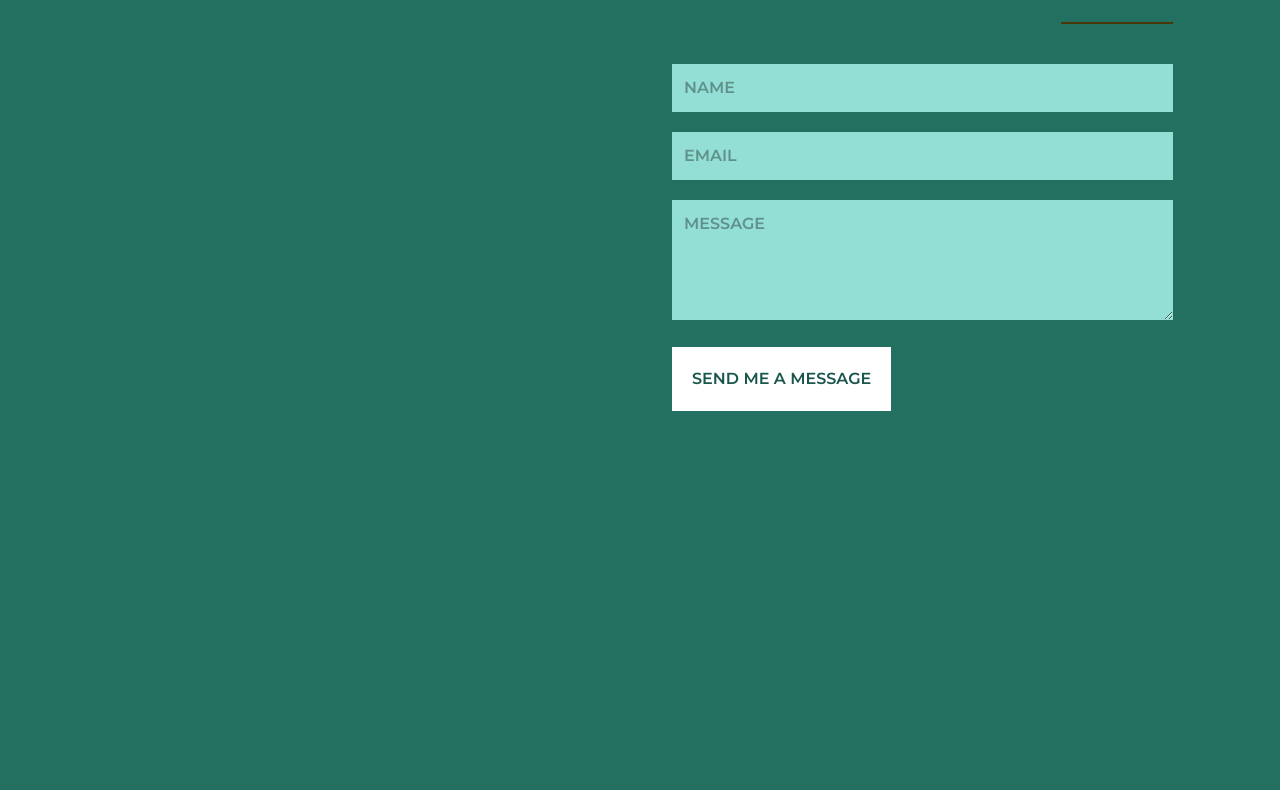
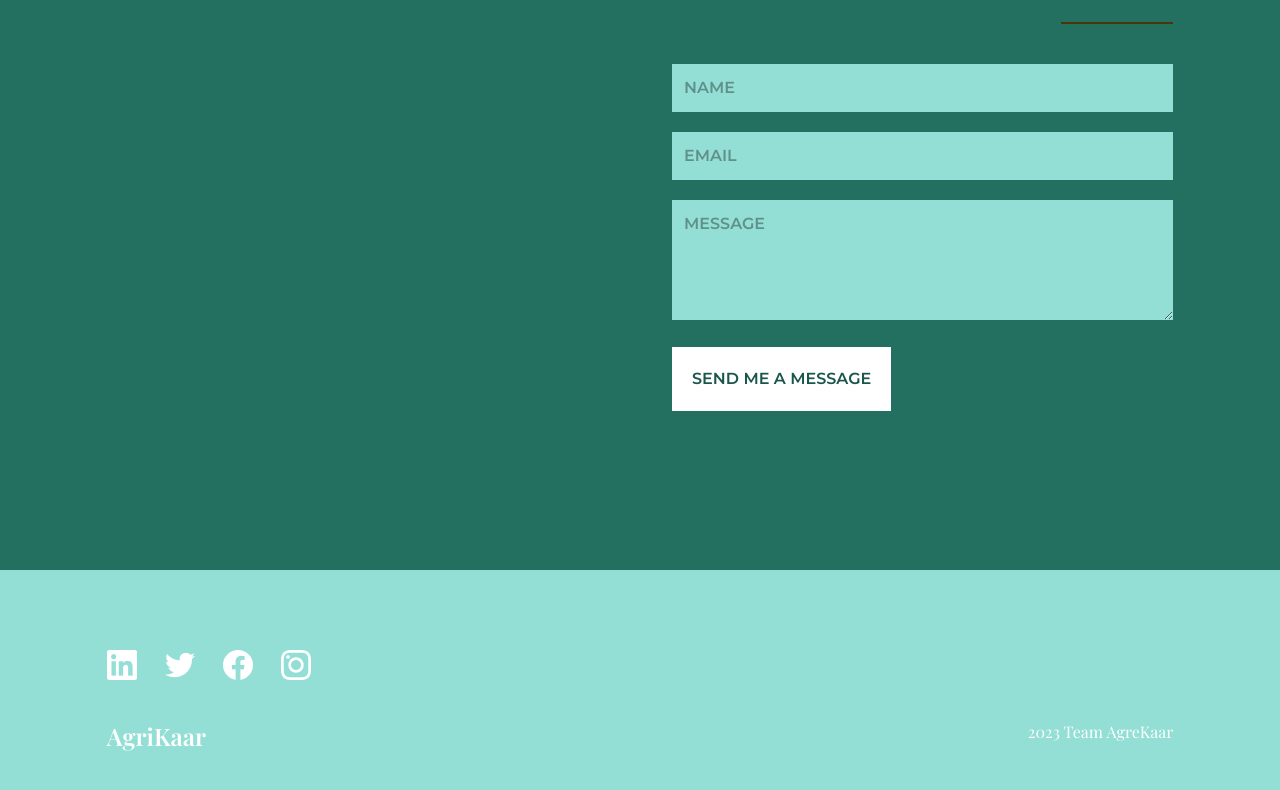
Before and after one commit to PikachuTheFarmer/everything, a React (Vite) app in the folder website/: page / in a window 1280 px wide. Shown: the part 4786-5576 px from the top of the page. Before the commit the page ends 5389 px from the top, so only its background shows below. Built offline with nearby package versions, Linux system fonts and the light colour scheme.

Commit message:
added footer

```diff
--- a/website/src/App.jsx
+++ b/website/src/App.jsx
@@ -11,6 +11,8 @@ import Services from "./scenes/Services";
 import Blogs from "./scenes/Blogs";
 import { Input, Space } from "antd";
 import Contact from './scenes/Contact'
+import Footer from "./scenes/Footer";
+
 
 const { Search } = Input;
 
@@ -125,6 +127,7 @@ const App = () => {
             <Contact />
           </motion.div>
         </div>
+        <Footer></Footer>
     </div>
   );
 };
--- /dev/null
+++ b/website/src/components/SocialMediaIcons.jsx
@@ -0,0 +1,44 @@
+import linkdin from '../assets/linkedin.png'
+import twitter from '../assets/twitter.png'
+import facebook from '../assets/facebook.png'
+import instagram from '../assets/instagram.png'
+const SocialMediaIcons = () => {
+  return (
+    <div className="flex justify-center md:justify-start my-10 gap-7">
+      <a
+        className="hover:opacity-50 transition duration-500"
+        href="https://www.linkedin.com"
+        target="_blank"
+        rel="noreferrer"
+      >
+        <img alt="linkedin-link" src={linkdin} />
+      </a>
+      <a
+        className="hover:opacity-50 transition duration-500"
+        href="https://www.twitter.com"
+        target="_blank"
+        rel="noreferrer"
+      >
+        <img alt="twitter-link" src={twitter} />
+      </a>
+      <a
+        className="hover:opacity-50 transition duration-500"
+        href="https://www.facebook.com"
+        target="_blank"
+        rel="noreferrer"
+      >
+        <img alt="facebook-link" src={facebook} />
+      </a>
+      <a
+        className="hover:opacity-50 transition duration-500"
+        href="https://www.instagram.com"
+        target="_blank"
+        rel="noreferrer"
+      >
+        <img alt="instagram-link" src={instagram} />
+      </a>
+    </div>
+  );
+};
+
+export default SocialMediaIcons;
--- /dev/null
+++ b/website/src/scenes/Footer.jsx
@@ -0,0 +1,21 @@
+import SocialMediaIcons from "../components/SocialMediaIcons";
+
+const Footer = () => {
+  return (
+    <footer className="h-64 bg-red pt-10">
+      <div className="w-10/12 mx-auto">
+        <SocialMediaIcons />
+        <div className="md:flex justify-center md:justify-between text-center ">
+          <p className="font-playfair font-semibold text-2xl text-yellow">
+            AgriKaar
+          </p>
+          <p className="font-playfair text-md text-yellow">
+            2023 Team AgreKaar
+          </p>
+        </div>
+      </div>
+    </footer>
+  );
+};
+
+export default Footer;
```
